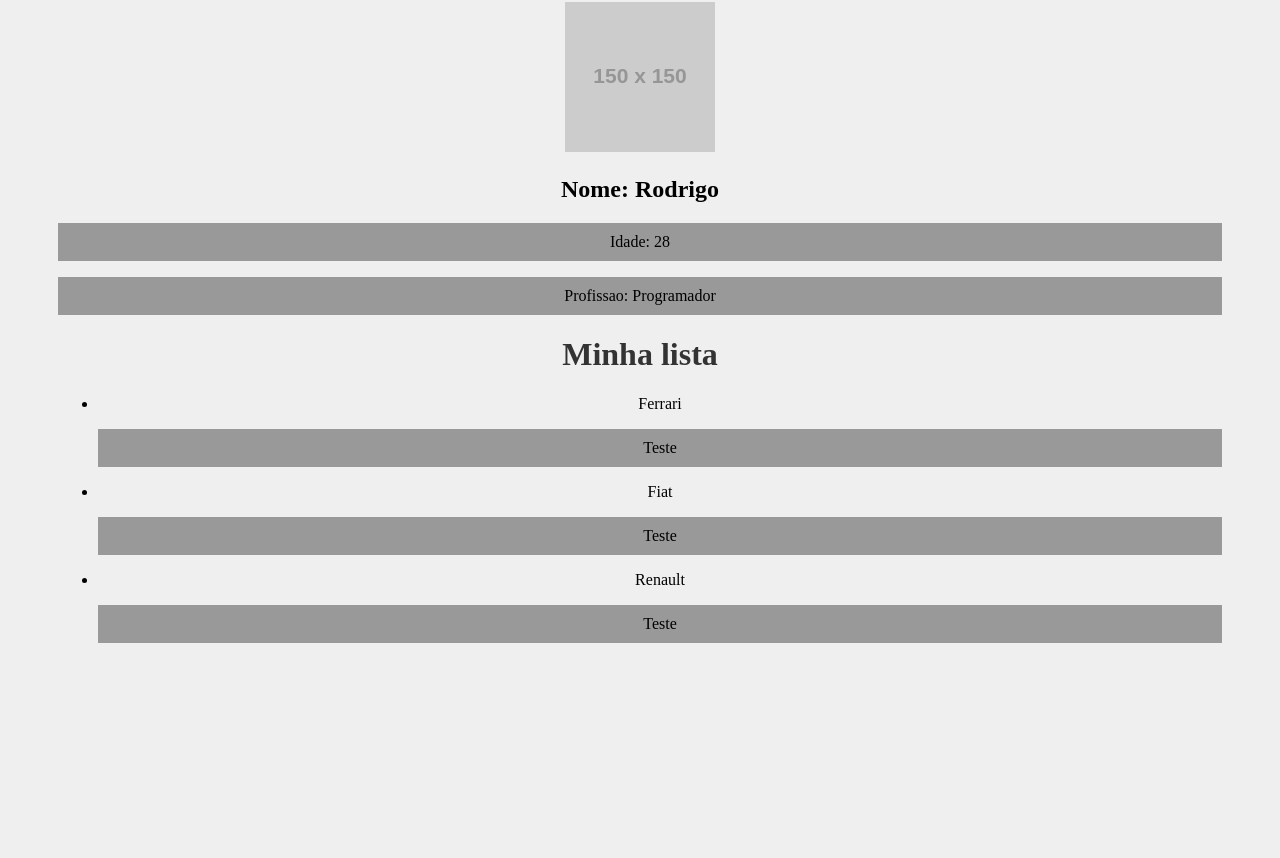
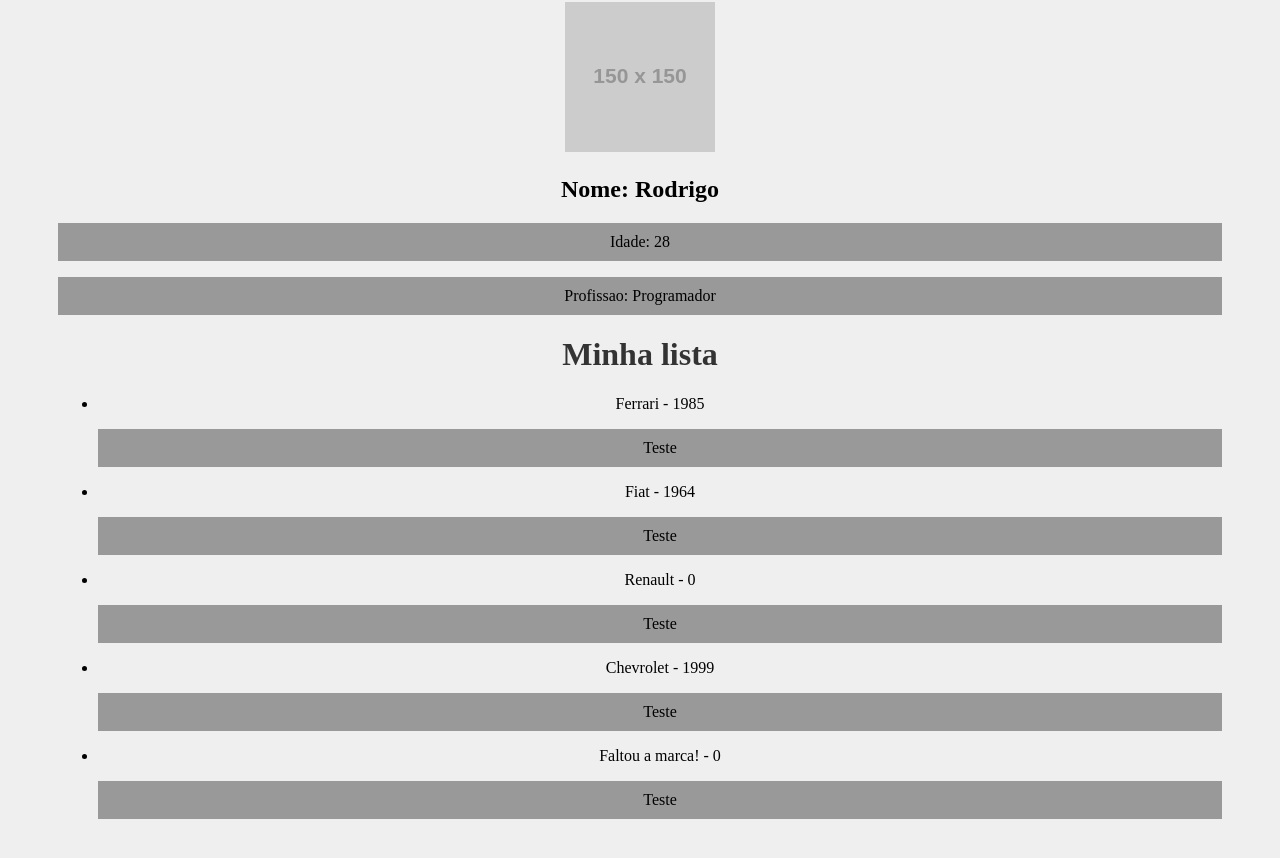
Before and after one commit to DanilodRamos/React-aulas, a React (Create React App) app in the folder meu-projeto/: page / in a window 1280 px wide. Shown: the part 394-1252 px from the top of the page. Built offline with nearby package versions, Linux system fonts and the light colour scheme.

Commit message:
avancando em props
aula 08

```diff
--- a/meu-projeto/src/components/Item.js
+++ b/meu-projeto/src/components/Item.js
@@ -1,9 +1,21 @@
-function Item(props){
+import PropTypes from 'prop-types'
+
+function Item({marca,ano_lancamento}){
     return(
         <>
-        <li>{props.marca}</li>
+        <li>{marca} - {ano_lancamento}</li>
         <p>Teste</p>
         </>
     )
 }
+
+Item.propTypes = {
+    marca: PropTypes.string.isRequired,
+    ano_lancamento: PropTypes.number,
+}
+
+Item.defaultProps = {
+    marca:'Faltou a marca!',
+    ano_lancamento: 0,
+}
 export default Item
--- a/meu-projeto/src/components/List.js
+++ b/meu-projeto/src/components/List.js
@@ -4,9 +4,11 @@
 <>
     <h1>Minha lista</h1>
     <ul>
-        <Item marca="Ferrari" />
-        <Item marca="Fiat" />
+        <Item marca="Ferrari" ano_lancamento={1985}/>
+        <Item marca="Fiat" ano_lancamento={1964}/>
         <Item marca="Renault" />
+        <Item marca ="Chevrolet" ano_lancamento={1999} />
+        <Item/>
     </ul>
 </>
     )
```
